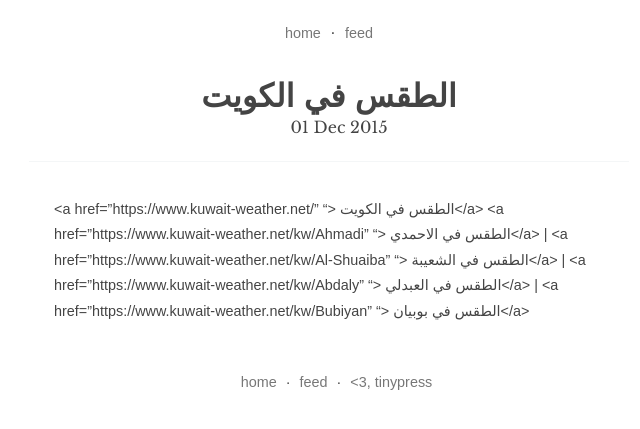
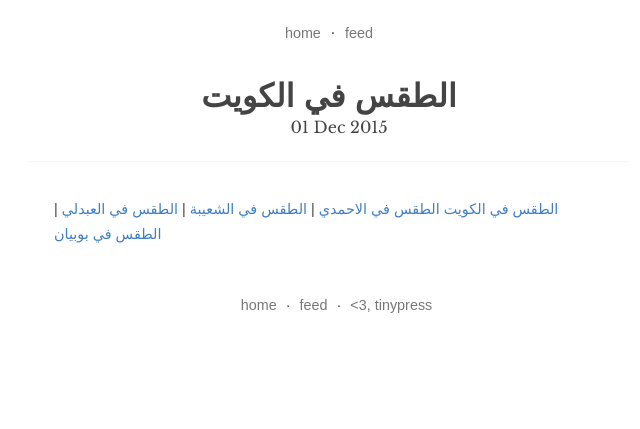
Before and after one commit to worldweather/worldweather.github.io, a Jekyll site: the page built from _posts/2015-12-01-q8weather.markdown, in a window 1280 px wide. Shown: the top 429 px of the page, without its empty margins (311-951 px from the left). Built offline with Jekyll 4.4.1, drawn with Linux system fonts in a browser that asks for light colours.

Commit message:
Update 2015-12-01-q8weather.markdown

```diff
--- a/_posts/2015-12-01-q8weather.markdown
+++ b/_posts/2015-12-01-q8weather.markdown
@@ -4,5 +4,5 @@ title: الطقس في الكويت
 layout: post
 permalink: kuwait-weather
 ---
-<a href="https://www.kuwait-weather.net/" "> الطقس في الكويت</a>
-<a href="https://www.kuwait-weather.net/kw/Ahmadi" "> الطقس في الاحمدي</a> | <a href="https://www.kuwait-weather.net/kw/Al-Shuaiba" "> الطقس في الشعيبة</a> | <a href="https://www.kuwait-weather.net/kw/Abdaly" "> الطقس في العبدلي</a> | <a href="https://www.kuwait-weather.net/kw/Bubiyan" "> الطقس في بوبيان</a>
+<a href="https://www.kuwait-weather.net/"> الطقس في الكويت</a>
+<a href="https://www.kuwait-weather.net/kw/Ahmadi"> الطقس في الاحمدي</a> | <a href="https://www.kuwait-weather.net/kw/Al-Shuaiba"> الطقس في الشعيبة</a> | <a href="https://www.kuwait-weather.net/kw/Abdaly"> الطقس في العبدلي</a> | <a href="https://www.kuwait-weather.net/kw/Bubiyan"> الطقس في بوبيان</a>
```
